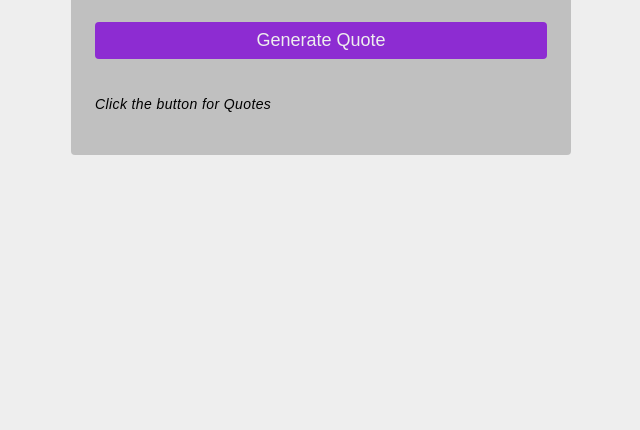
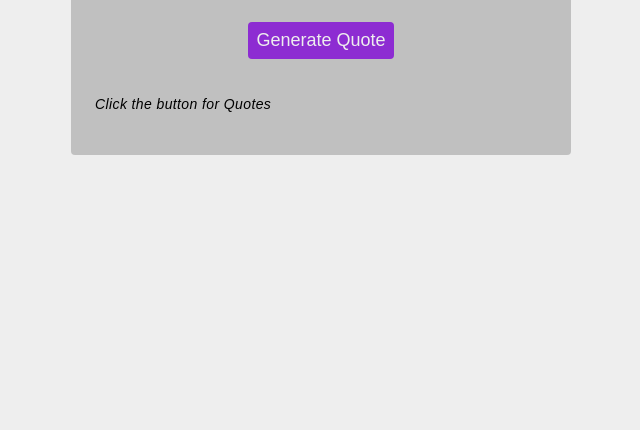
Before and after one commit to iamsajidhanif/JavaScript-Project01-Quote-Generator, a plain HTML site: page index.html in a window 1280 px wide. Shown: the part 370-800 px from the top of the page, without its empty margins (319-959 px from the left). Drawn offline with Linux system fonts and the light colour scheme.

Commit message:
style.css updated

```diff
--- a/index.html
+++ b/index.html
@@ -15,7 +15,9 @@
 <body>
     <div id="container">
         <h1 id="heading">Quote Generator</h1>
-        <button id="btn">Generate Quote</button>
+        <div id="btn_div">
+            <button id="btn">Generate Quote</button>
+        </div>
         <p id="randomQuote">Click the button for Quotes</p>
     </div>
 
--- a/style.css
+++ b/style.css
@@ -22,7 +22,6 @@
       height: 250px;
       padding: 24px;
       border-radius: 4px;
-
       display: flex;
       justify-content: space-between;
       align-items: center;
@@ -46,6 +45,15 @@
       border: none;
       border-radius: 4px;
       cursor: pointer;
+      max-width: 40%;
+      /* justify-content: center; */
+
+  }
+
+  #btn_div {
+      display: flex;
+      justify-content: center;
+      align-items: center;
   }
 
   #randomQuote {
```
